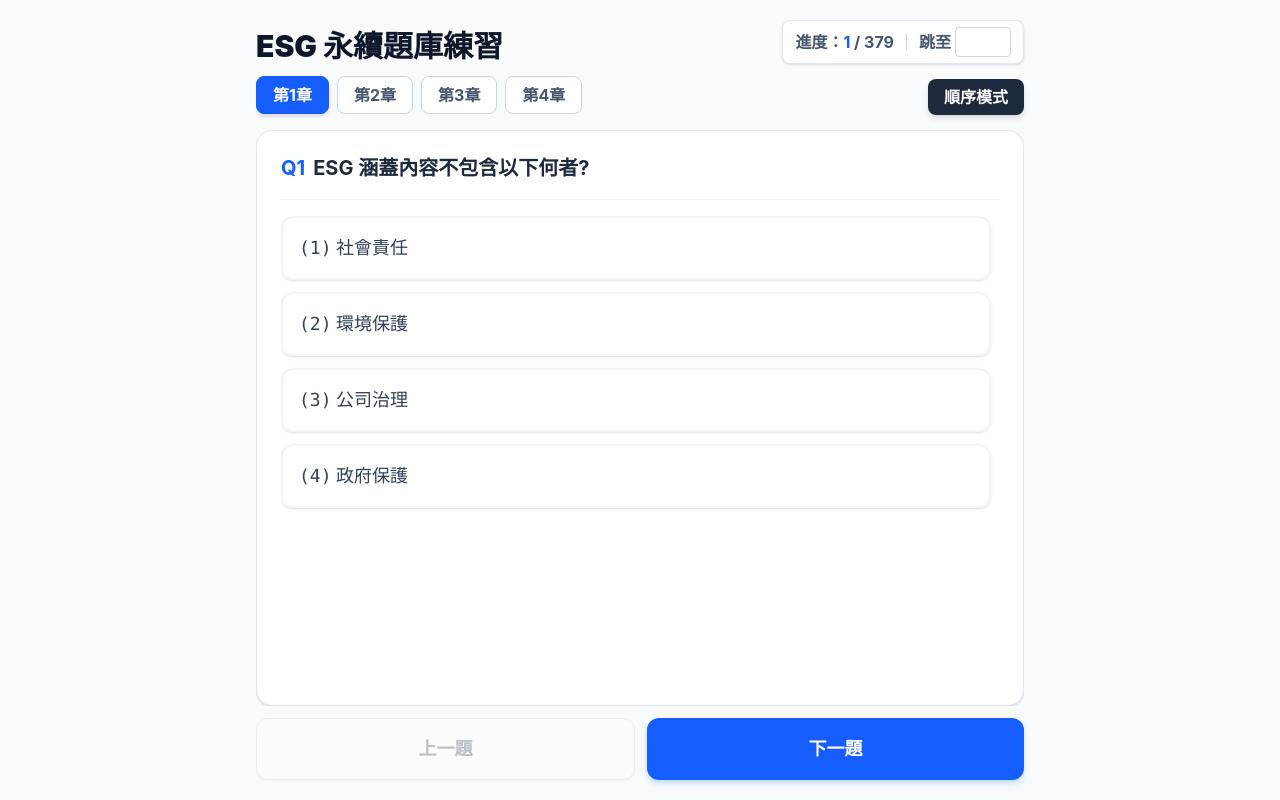
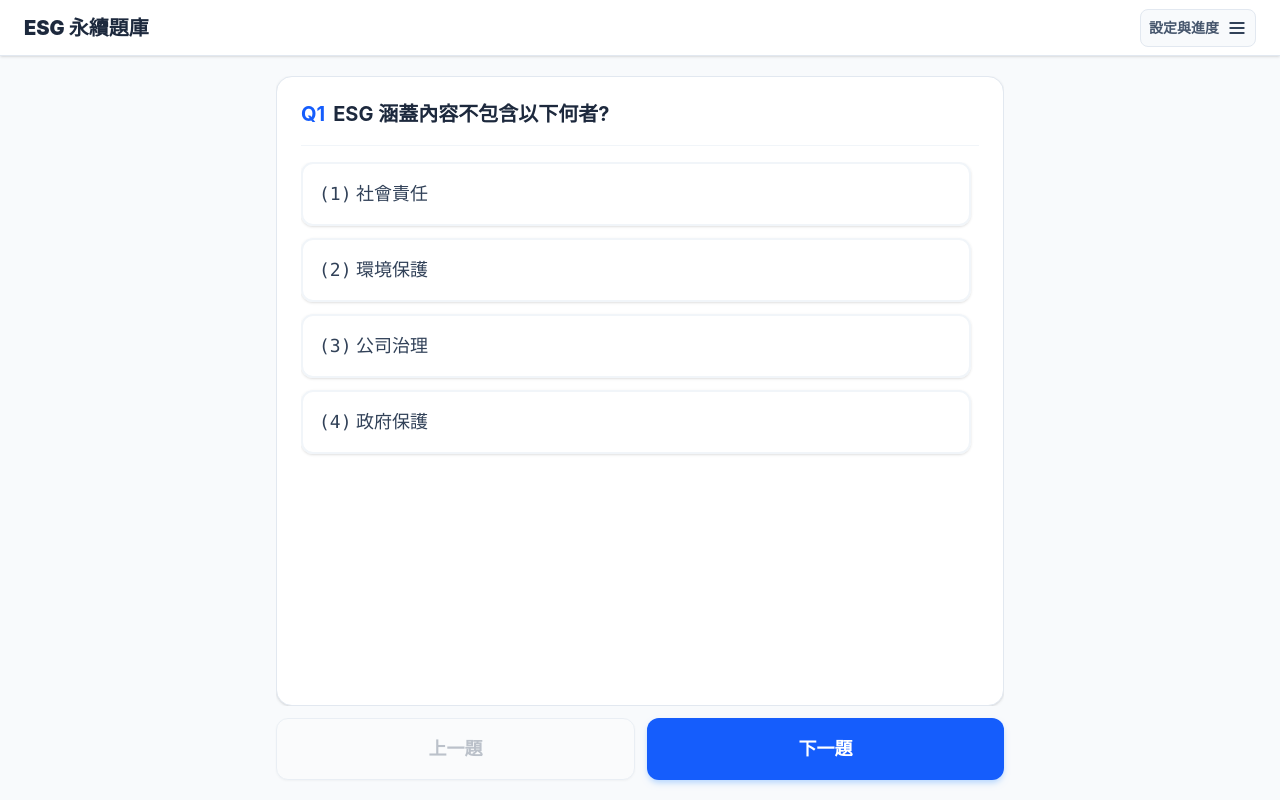
Before and after one commit to JenKaiKUO/ESG-quiz, a React (Vite) app: page / in a window 1280 px wide. Built offline with nearby package versions, Linux system fonts and the light colour scheme.

Commit message:
Implement sidebar menu functionality
Added a new state to control the sidebar menu visibility and updated the header and menu components accordingly.

```diff
--- a/src/App.jsx
+++ b/src/App.jsx
@@ -7,6 +7,9 @@ function App() {
   const [displayList, setDisplayList] = useState([]);
   const [currentIndex, setCurrentIndex] = useState(0);
   const [isRandom, setIsRandom] = useState(false);
+
+  // 新增狀態：控制側邊選單是否開啟
+  const [isMenuOpen, setIsMenuOpen] = useState(false);
 
   useEffect(() => {
     fetch(`/${currentChapter}.json`)
@@ -38,63 +41,131 @@ function App() {
   const prevQ = () => { if (currentIndex > 0) setCurrentIndex(c => c - 1); };
 
   return (
-    /* 鎖定視窗高度為 h-screen，禁止全域滾動 overflow-hidden */
-    <div className="h-screen w-full bg-slate-50 flex flex-col items-center p-3 sm:p-5 overflow-hidden box-border">
+    <div className="h-screen w-full bg-slate-50 flex flex-col overflow-hidden font-sans">
 
-      {/* 頂部：標題與資訊整合 (不縮放 shrink-0) */}
-      <div className="w-full max-w-3xl shrink-0">
-        <div className="flex flex-col sm:flex-row sm:justify-between sm:items-end mb-3 gap-2">
-          <h1 className="text-2xl sm:text-3xl font-black text-slate-900">ESG 永續題庫練習</h1>
+      {/* 頂部導覽列：只保留標題與選單按鈕 */}
+      <header className="w-full h-14 bg-white border-b border-slate-200 flex justify-between items-center px-4 sm:px-6 shrink-0 shadow-sm z-10">
+        <h1 className="text-xl font-black text-slate-800">ESG 永續題庫</h1>
+        <button
+          onClick={() => setIsMenuOpen(true)}
+          className="p-2 bg-slate-50 hover:bg-slate-100 rounded-lg transition-colors border border-slate-200 flex items-center gap-2"
+        >
+          <span className="text-sm font-bold text-slate-600 hidden sm:block">設定與進度</span>
+          {/* 漢堡選單 Icon */}
+          <svg className="w-5 h-5 text-slate-700" fill="none" stroke="currentColor" viewBox="0 0 24 24">
+            <path strokeLinecap="round" strokeLinejoin="round" strokeWidth={2.5} d="M4 6h16M4 12h16M4 18h16" />
+          </svg>
+        </button>
+      </header>
 
-          {/* 進度與跳題功能整合 */}
-          <div className="flex items-center gap-3 text-sm sm:text-base font-bold text-slate-600 bg-white px-3 py-1.5 rounded-lg border border-slate-200 shadow-sm">
+      {/* 側邊抽屜選單 (Drawer) */}
+      {isMenuOpen && (
+        <div className="fixed inset-0 z-50 flex justify-end">
+          {/* 黑色半透明背景 (點擊背景關閉選單) */}
+          <div
+            className="absolute inset-0 bg-slate-900/40 backdrop-blur-sm transition-opacity"
+            onClick={() => setIsMenuOpen(false)}
+          ></div>
+
+          {/* 右側滑出面板 */}
+          <div className="relative w-80 max-w-[85vw] h-full bg-white shadow-2xl flex flex-col animate-in slide-in-from-right duration-300">
+
+            {/* 選單頭部 */}
+            <div className="p-4 border-b border-slate-100 flex justify-between items-center bg-slate-50">
+              <h2 className="font-black text-lg text-slate-800">設定與進度</h2>
+              <button
+                onClick={() => setIsMenuOpen(false)}
+                className="p-2 bg-white border border-slate-200 rounded-full hover:bg-slate-100 text-slate-600"
+              >
+                {/* 關閉 Icon */}
+                <svg className="w-4 h-4" fill="none" stroke="currentColor" viewBox="0 0 24 24">
+                  <path strokeLinecap="round" strokeLinejoin="round" strokeWidth={3} d="M6 18L18 6M6 6l12 12" />
+                </svg>
+              </button>
+            </div>
+
+            {/* 選單內容 */}
+            <div className="p-6 flex flex-col gap-8 overflow-y-auto">
+
+              {/* 區塊 1：進度與跳題 */}
               <div>
-              進度：<span className="text-blue-600">{currentIndex + 1}</span> / {displayList.length}
+                <h3 className="text-sm font-bold text-slate-400 mb-3 uppercase tracking-wider">目前進度</h3>
+                <div className="bg-slate-50 p-4 rounded-xl border border-slate-200">
+                  <div className="text-lg font-black text-slate-700 mb-3">
+                    第 <span className="text-blue-600 text-2xl">{currentIndex + 1}</span> / {displayList.length} 題
                   </div>
-            <div className="w-px h-4 bg-slate-300"></div> {/* 分隔線 */}
-            <div className="flex items-center gap-1">
-              跳至
+                  <div className="flex items-center gap-2 text-sm font-bold text-slate-600 border-t border-slate-200 pt-3">
+                    跳至第
                     <input
                       type="number"
-                className="w-14 border rounded border-slate-300 px-1 py-0.5 text-center text-slate-800 focus:border-blue-500 outline-none"
+                      className="w-16 border rounded-lg border-slate-300 px-2 py-1 text-center text-slate-800 focus:border-blue-500 focus:ring-2 focus:ring-blue-200 outline-none transition-all"
                       onKeyDown={(e) => {
                         if (e.key === 'Enter') {
                           const val = parseInt(e.target.value) - 1;
-                    if (val >= 0 && val < displayList.length) setCurrentIndex(val);
-                    e.target.value = ''; // 跳轉後清空輸入框
+                          if (val >= 0 && val < displayList.length) {
+                            setCurrentIndex(val);
+                            setIsMenuOpen(false); // 跳題後自動關閉選單
+                          }
+                          e.target.value = '';
                         }
                       }}
                     />
+                    題
                   </div>
                 </div>
               </div>
 
-        {/* 控制列：章節與模式 (不縮放 shrink-0) */}
-        <div className="flex justify-between items-center mb-3">
-          <div className="flex gap-2 overflow-x-auto no-scrollbar pb-1">
+              {/* 區塊 2：章節選擇 */}
+              <div>
+                <h3 className="text-sm font-bold text-slate-400 mb-3 uppercase tracking-wider">章節選擇</h3>
+                <div className="grid grid-cols-2 gap-2">
                   {['ch1', 'ch2', 'ch3', 'ch4'].map(ch => (
                     <button
                       key={ch}
-                onClick={() => setCurrentChapter(ch)}
-                className={`flex-none px-4 py-1.5 rounded-lg font-bold border transition-all text-sm sm:text-base ${
-                  currentChapter === ch ? 'bg-blue-600 border-blue-600 text-white shadow-md' : 'bg-white border-slate-300 text-slate-600 hover:border-blue-400'
+                      onClick={() => {
+                        setCurrentChapter(ch);
+                        setIsMenuOpen(false); // 切換章節後自動關閉選單
+                      }}
+                      className={`py-2 rounded-lg font-bold border transition-all text-sm ${
+                        currentChapter === ch
+                          ? 'bg-blue-600 border-blue-600 text-white shadow-md'
+                          : 'bg-white border-slate-300 text-slate-600 hover:border-blue-400'
                       }`}
                     >
                       第{ch.replace('ch', '')}章
                     </button>
                   ))}
                 </div>
+              </div>
+
+              {/* 區塊 3：測驗模式 */}
+              <div>
+                <h3 className="text-sm font-bold text-slate-400 mb-3 uppercase tracking-wider">測驗模式</h3>
                 <button
-            onClick={toggleMode}
-            className="flex-none ml-2 px-4 py-1.5 bg-slate-800 text-white rounded-lg font-bold text-sm sm:text-base hover:bg-slate-700 transition-colors shadow-md"
+                  onClick={() => {
+                    toggleMode();
+                    setIsMenuOpen(false); // 切換模式後自動關閉選單
+                  }}
+                  className="w-full py-3 bg-slate-800 text-white rounded-lg font-bold text-base hover:bg-slate-700 transition-colors shadow-md flex justify-center items-center gap-2"
                 >
-            {isRandom ? '隨機模式' : '順序模式'}
+                  <svg className="w-5 h-5 opacity-70" fill="none" stroke="currentColor" viewBox="0 0 24 24">
+                    <path strokeLinecap="round" strokeLinejoin="round" strokeWidth={2} d="M4 4v5h.582m15.356 2A8.001 8.001 0 004.582 9m0 0H9m11 11v-5h-.581m0 0a8.003 8.003 0 01-15.357-2m15.357 2H15" />
+                  </svg>
+                  切換為 {isRandom ? '順序模式' : '隨機模式'}
                 </button>
+                <p className="mt-2 text-xs text-slate-400 text-center">目前為：{isRandom ? '隨機打亂' : '依序排列'}</p>
+              </div>
+
             </div>
           </div>
+        </div>
+      )}
 
-      {/* 中間題目區塊：填滿剩餘高度 (flex-grow) 且內部限制高度 (min-h-0) */}
-      <div className="w-full max-w-3xl flex-grow overflow-hidden min-h-0 mb-3">
+      {/* 中間主要內容區：極大化空間 */}
+      <main className="w-full max-w-3xl mx-auto flex-grow flex flex-col p-3 sm:p-5 overflow-hidden">
+
+        {/* 題目卡片區塊 */}
+        <div className="w-full flex-grow overflow-hidden min-h-0 mb-3">
           {displayList[currentIndex] && (
             <QuestionCard
               key={`${currentChapter}-${displayList[currentIndex].id}-${isRandom}`}
@@ -103,8 +174,8 @@ function App() {
           )}
         </div>
 
-      {/* 底部按鈕：固定在最下方 (shrink-0) */}
-      <div className="w-full max-w-3xl flex gap-3 shrink-0 pb-1 sm:pb-0">
+        {/* 底部按鈕 */}
+        <div className="w-full flex gap-3 shrink-0 pb-1 sm:pb-0">
           <button onClick={prevQ} disabled={currentIndex === 0}
             className="flex-1 py-3 sm:py-4 bg-white border border-slate-300 text-slate-700 rounded-xl font-black text-lg disabled:opacity-30 hover:bg-slate-100 shadow-sm transition-all"
           >
@@ -116,6 +187,7 @@ function App() {
             下一題
           </button>
         </div>
+      </main>
 
     </div>
   );
```
Lines whose indentation alone changed are shown as unchanged.
